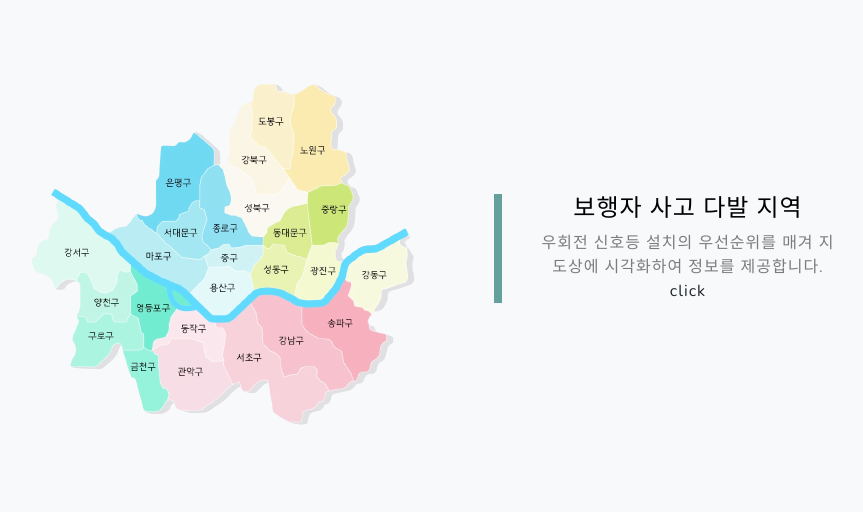
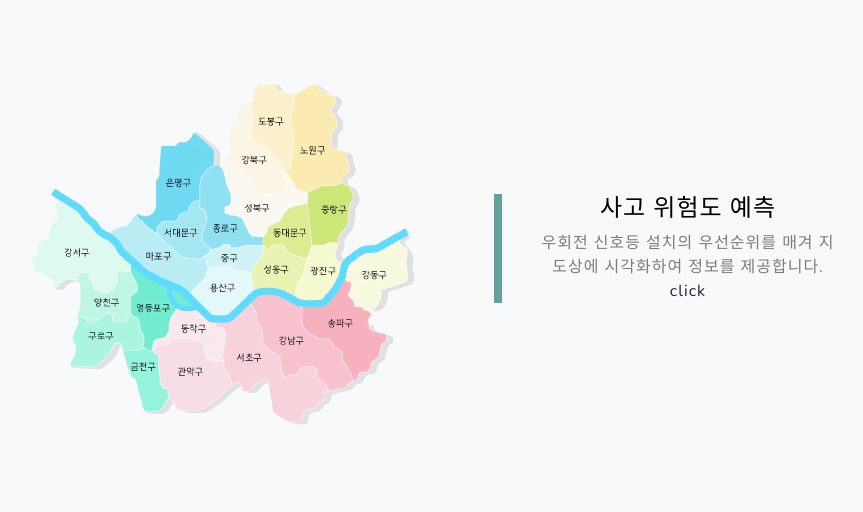
Before and after one commit to JHEEEEEEE/web_study, a Django app: page / in a window 1280 px wide. Shown: the part 1684-2196 px from the top of the page, without its empty margins (146-1009 px from the left). Run offline with Django 4.2, Linux system fonts and the light colour scheme; some libraries are stand-ins or nearby versions.

Commit message:
index페이지 일부수정(보행자)

```diff
--- a/main/templates/main/index.html
+++ b/main/templates/main/index.html
@@ -82,7 +82,7 @@
         <div class="col-xl-6 col-lg-7"><img class="img-fluid" src="../static/img/서울시지도.png" alt="..." /></div>
         <div class="col-xl-4 col-lg-5">
           <div class="featured-text text-center text-lg-left">
-            <h4 class="text-black">보행자 사고 다발 지역</h4>
+            <h4 class="text-black">사고 위험도 예측</h4>
             <p class="mb-0 text-black-50">우회전 신호등 설치의 우선순위를 매겨 지도상에 시각화하여 정보를 제공합니다.</p>
             <p><a type='button' onclick="redirect_map()" target='_blank'>click</a></p>
           </div>
```
